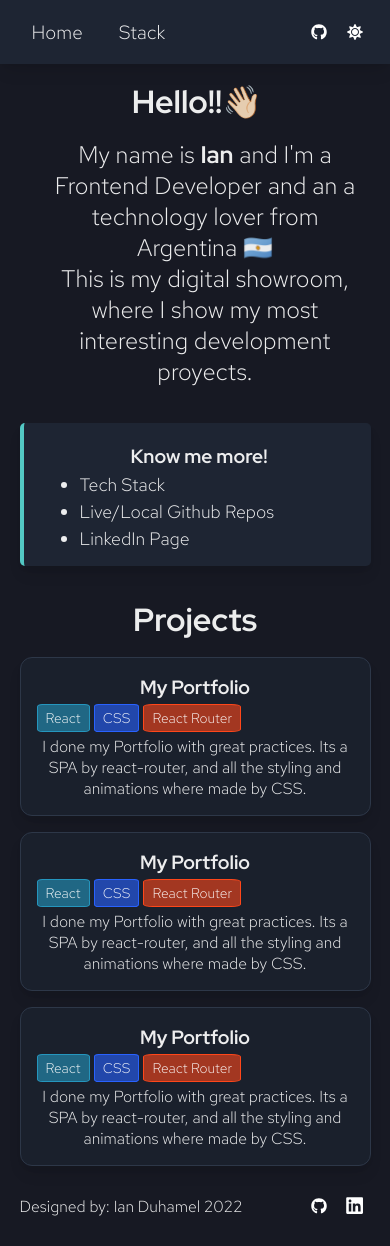
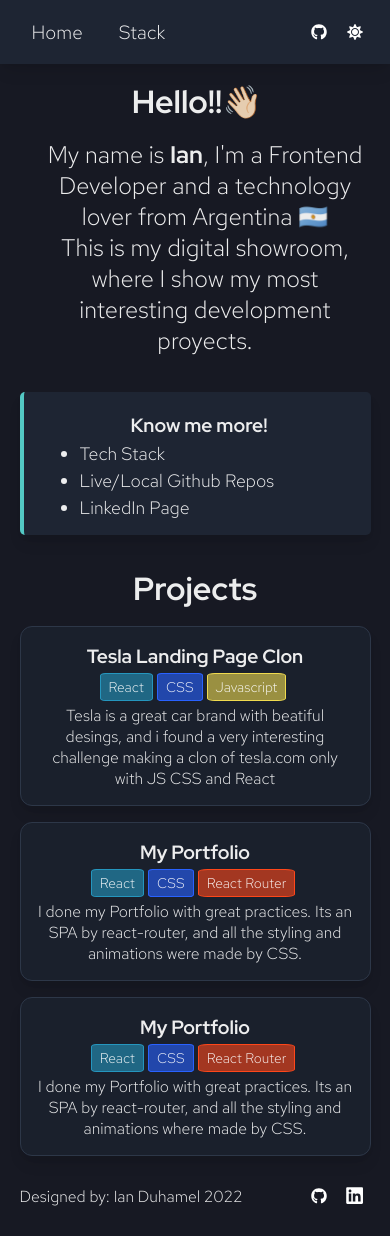
Before and after one commit to Ianduha13/my-portfolio, a React (Create React App) app: page / in a window 390 px wide. Built offline with nearby package versions, Linux system fonts and the light colour scheme.

Commit message:
Adding link to a new project

```diff
--- a/src/components/Header.js
+++ b/src/components/Header.js
@@ -11,8 +11,8 @@
         <div className='presentation-container'>
           <div className='img'>img</div>
           <section className='presentation'>
-            My name is <b>Ian</b> and I'm a Frontend Developer and an a
-            technology lover from Argentina 🇦🇷 <br />
+            My name is <b>Ian</b>, I'm a Frontend Developer and a technology
+            lover from Argentina 🇦🇷 <br />
             This is my digital showroom, where I show my most interesting
             development proyects.
           </section>
--- a/src/components/Projects.js
+++ b/src/components/Projects.js
@@ -5,20 +5,21 @@
     <section className='projects-section'>
       <header className='project-header'>Projects</header>
       <a
-        href='https://my-portfolio-eta-bice.vercel.app/'
+        href='https://tesla-landingpage-ianduhamel.vercel.app/'
         target={"_blank"}
         rel='noreferrer'
         className='project-card'
       >
-        <h4>My Portfolio</h4>
+        <h4>Tesla Landing Page Clon</h4>
         <div className='card-group'>
           <TinyCard technology={"React"} color={"react"} />
           <TinyCard technology={"CSS"} color={"css"} />
-          <TinyCard technology={"React Router"} color={"react-router"} />
+          <TinyCard technology={"Javascript"} color={"javascript"} />
         </div>
         <p>
-          I done my Portfolio with great practices. Its a SPA by react-router,
-          and all the styling and animations where made by CSS.
+          Tesla is a great car brand with beatiful desings, and i found a very
+          interesting challenge making a clon of tesla.com only with JS CSS and
+          React
         </p>
       </a>
       <a
@@ -34,8 +35,8 @@
           <TinyCard technology={"React Router"} color={"react-router"} />
         </div>
         <p>
-          I done my Portfolio with great practices. Its a SPA by react-router,
-          and all the styling and animations where made by CSS.
+          I done my Portfolio with great practices. Its an SPA by react-router,
+          and all the styling and animations were made by CSS.
         </p>
       </a>
       <a
@@ -51,7 +52,7 @@
           <TinyCard technology={"React Router"} color={"react-router"} />
         </div>
         <p>
-          I done my Portfolio with great practices. Its a SPA by react-router,
+          I done my Portfolio with great practices. Its an SPA by react-router,
           and all the styling and animations where made by CSS.
         </p>
       </a>
--- a/src/index.css
+++ b/src/index.css
@@ -11,7 +11,7 @@
 }
 body {
   margin: 0;
-  font-family: var(--text-font);
+  font-family: 'Red Hat Text', sans-serif;
   -webkit-font-smoothing: antialiased;
   -moz-osx-font-smoothing: grayscale;
   overflow-y: auto;
--- a/src/pages/StackPage.js
+++ b/src/pages/StackPage.js
@@ -15,7 +15,7 @@
       <header className='tech-header'>Tech Stack</header>
       <p className='tech-description'>
         A list of my favorite tools and technologies that I use on a regular
-        basis.
+        day.
       </p>
       <div className='tech-card-container'>
         <TechCard
--- a/src/styles/projects.css
+++ b/src/styles/projects.css
@@ -43,4 +43,10 @@
   .projects-section{
     text-align: center;
   }
+  .card-group{
+    width: 100%;
+    display: flex;
+    justify-content: center;
 }
+
+}
--- a/src/styles/stack.css
+++ b/src/styles/stack.css
@@ -47,6 +47,11 @@
   justify-content: center;
   align-items: center;
 }
+.tech-description{
+  font-weight: var(--text-weight) ;
+  text-align: center;
+  font-size: 1.4rem;
+}
 .text-container{
   margin-left: 4px;
 }
--- a/src/styles/tinycard.css
+++ b/src/styles/tinycard.css
@@ -17,27 +17,15 @@
   background-color: rgba(255, 71, 26, 0.6);
   border: rgb(255, 71, 26) solid 1px;
 }
-.react{
+.html{
   background-color: rgba(37, 150, 190, 0.6);
   border: rgb(37, 150, 190) solid 1px;
 }
-.react{
+.javascript{
+  background-color: rgba(240, 219, 79, 0.6);
+  border: rgb(240, 219, 79) solid 1px;
+}
+.bootstrap{
   background-color: rgba(37, 150, 190, 0.6);
   border: rgb(37, 150, 190) solid 1px;
 }
-.react{
-  background-color: rgba(37, 150, 190, 0.6);
-  border: rgb(37, 150, 190) solid 1px;
-}
-.react{
-  background-color: rgba(37, 150, 190, 0.6);
-  border: rgb(37, 150, 190) solid 1px;
-}
-.react{
-  background-color: rgba(37, 150, 190, 0.6);
-  border: rgb(37, 150, 190) solid 1px;
-}
-.react{
-  background-color: rgba(37, 150, 190, 0.6);
-  border: rgb(37, 150, 190) solid 1px;
-}
```
